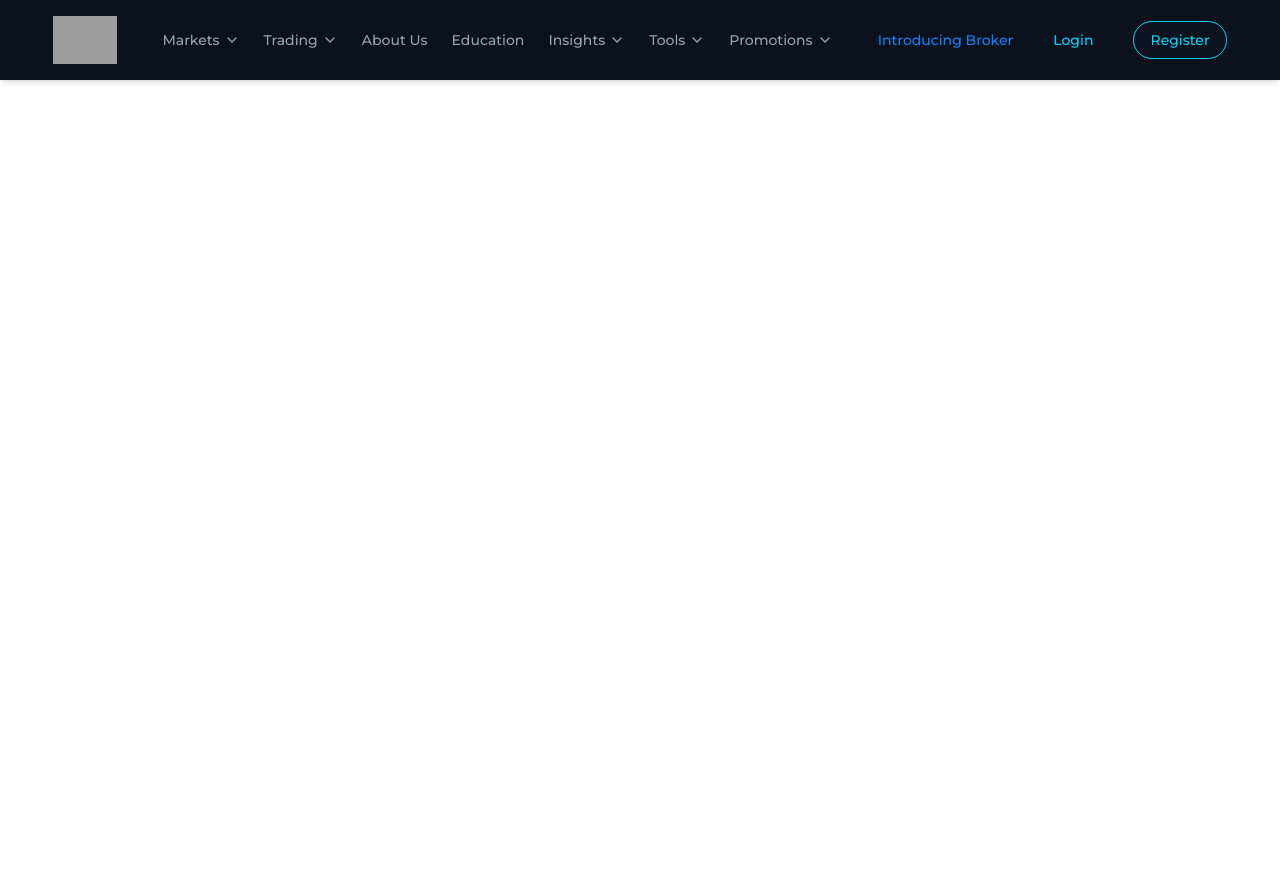
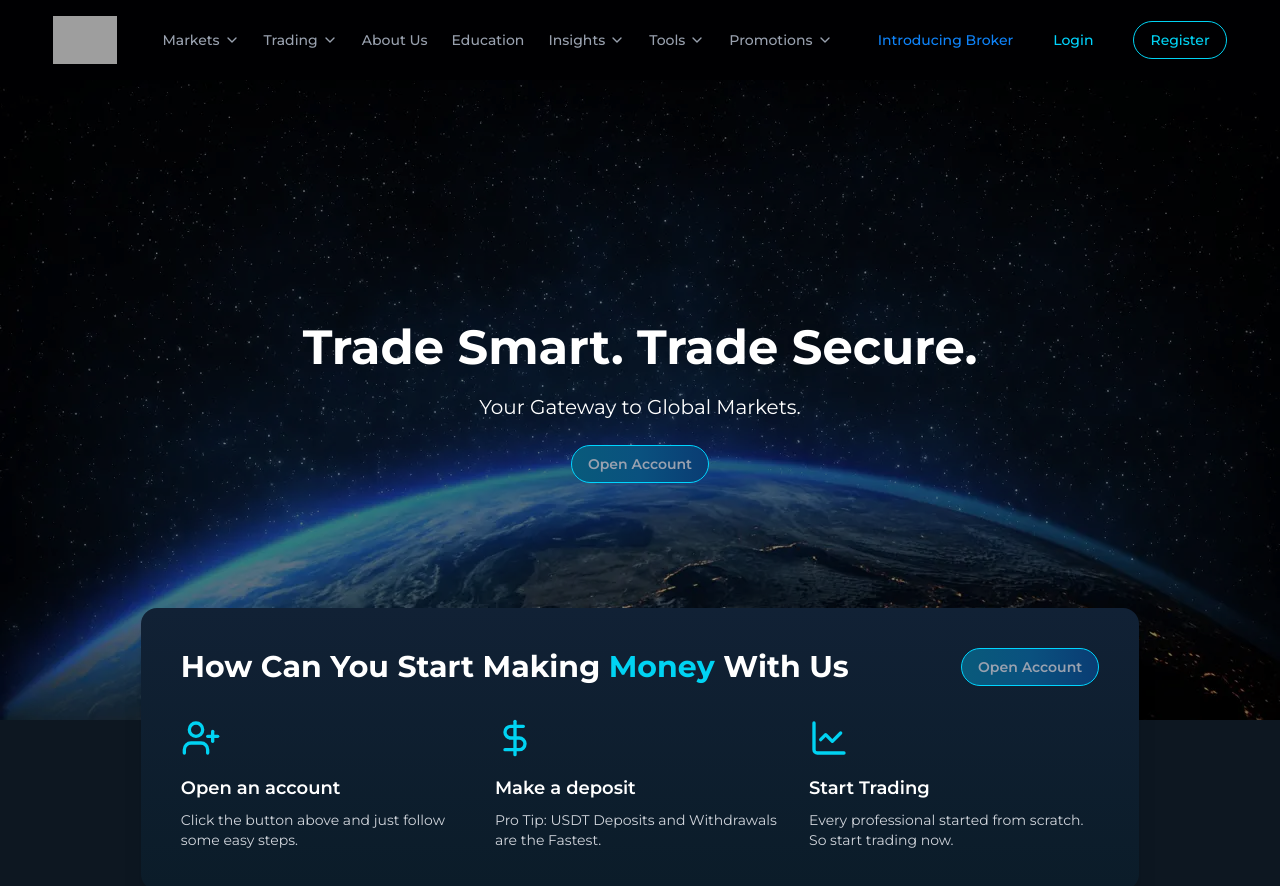
Before and after one commit to Shubham9049/WinProFx, a Next.js app: page / in a window 1280 px wide. Shown: the top 886 px of the page. Before the commit the page ends 800 px from the top, so only its background shows below. Built offline with nearby package versions, Linux system fonts and the light colour scheme; grey boxes are pictures that could not be loaded.

Commit message:
added hero

```diff
--- /dev/null
+++ b/components/Button.tsx
@@ -0,0 +1,18 @@
+"use client";
+
+interface ButtonProps {
+  text: string;
+  onClick: () => void;
+  className?: string; // optional extra classes
+}
+
+export default function Button({ text, onClick, className = "" }: ButtonProps) {
+  return (
+    <button
+      onClick={onClick}
+      className={`bg-gradient-to-r from-[#095A7B] via-[#0A517F] to-[#0A3C73]  hover:from-[#0A3C73] hover:to-[#095A7B] text-gray-400 text-sm font-semibold px-4 py-2 rounded-full transition duration-300 ${className} border border-[#00D5FF]`}
+    >
+      {text}
+    </button>
+  );
+}
--- /dev/null
+++ b/components/Hero.tsx
@@ -0,0 +1,75 @@
+"use client";
+import heroImage from "../assets/hero.webp";
+import Button from "./Button";
+import { UserPlus, DollarSign, LineChart } from "lucide-react";
+
+export default function Hero() {
+  const handleClick = () => alert("Account Opening Started!");
+
+  return (
+    <div className="relative font-montserrat">
+      {/* HERO SECTION */}
+      <section className="relative h-[80vh] w-full text-white">
+        {/* Background Image */}
+        <div
+          className="absolute inset-0 bg-cover bg-center bg-no-repeat brightness-50"
+          style={{
+            backgroundImage: `url(${heroImage.src})`,
+          }}
+        />
+
+        {/* Centered Content */}
+        <div className="relative z-10 flex flex-col items-center justify-center h-full text-center px-4">
+          <h1 className="text-3xl md:text-5xl font-bold mb-4 leading-tight">
+            Trade Smart. Trade Secure.
+          </h1>
+          <p className="text-lg md:text-xl mb-6">
+            Your Gateway to Global Markets.
+          </p>
+          <Button text="Open Account" onClick={handleClick} />
+        </div>
+      </section>
+
+      {/* OVERLAPPING BOX */}
+      <div className="relative z-20 -mt-20 md:-mt-28 px-4">
+        <div className="mx-auto w-full md:w-4/5 bg-gradient-to-b from-[#112135] to-[#0b1c29] rounded-2xl p-6 md:p-10 shadow-xl text-white">
+          {/* Title + Button */}
+          <div className="flex flex-col md:flex-row justify-between items-center mb-8 text-center md:text-left">
+            <h2 className="text-2xl md:text-3xl font-bold">
+              How Can You Start Making{" "}
+              <span className="text-cyan-400">Money</span> With Us
+            </h2>
+            <div className="mt-4 md:mt-0">
+              <Button text="Open Account" onClick={handleClick} />
+            </div>
+          </div>
+
+          {/* Feature Cards */}
+          <div className="grid grid-cols-1 md:grid-cols-3 gap-6 text-center md:text-left">
+            <div>
+              <UserPlus className="w-10 h-10 mx-auto md:mx-0 text-cyan-400 mb-4" />
+              <h3 className="font-semibold text-lg mb-2">Open an account</h3>
+              <p className="text-sm text-gray-300">
+                Click the button above and just follow some easy steps.
+              </p>
+            </div>
+            <div>
+              <DollarSign className="w-10 h-10 mx-auto md:mx-0 text-cyan-400 mb-4" />
+              <h3 className="font-semibold text-lg mb-2">Make a deposit</h3>
+              <p className="text-sm text-gray-300">
+                Pro Tip: USDT Deposits and Withdrawals are the Fastest.
+              </p>
+            </div>
+            <div>
+              <LineChart className="w-10 h-10 mx-auto md:mx-0 text-cyan-400 mb-4" />
+              <h3 className="font-semibold text-lg mb-2">Start Trading</h3>
+              <p className="text-sm text-gray-300">
+                Every professional started from scratch. So start trading now.
+              </p>
+            </div>
+          </div>
+        </div>
+      </div>
+    </div>
+  );
+}
--- a/components/Navbar.tsx
+++ b/components/Navbar.tsx
@@ -17,7 +17,7 @@ const Navbar = () => {
   ];
 
   return (
-    <nav className="bg-[#0b111d] text-gray-400 py-4 shadow-md font-montserrat">
+    <nav className="bg-[#000002] text-gray-400 py-4 shadow-md font-montserrat">
       <div className="w-11/12 mx-auto flex items-center justify-between">
         {/* Left: Logo */}
         <div className="flex items-center gap-4">
--- a/package.json
+++ b/package.json
@@ -12,7 +12,8 @@
     "lucide-react": "^0.525.0",
     "next": "15.4.3",
     "react": "19.1.0",
-    "react-dom": "19.1.0"
+    "react-dom": "19.1.0",
+    "typewriter-effect": "^2.22.0"
   },
   "devDependencies": {
     "@eslint/eslintrc": "^3",
--- a/src/app/page.tsx
+++ b/src/app/page.tsx
@@ -1,9 +1,11 @@
+import Hero from "../../components/Hero";
 import Navbar from "../../components/Navbar";
 
 export default function Home() {
   return (
-    <div>
+    <div className="bg-[#0D1721]">
       <Navbar />
+      <Hero />
     </div>
   );
 }
```
Also changed, not shown: assets/hero.webp (added), 1 other file (tests, documents, lock files or other folders).
